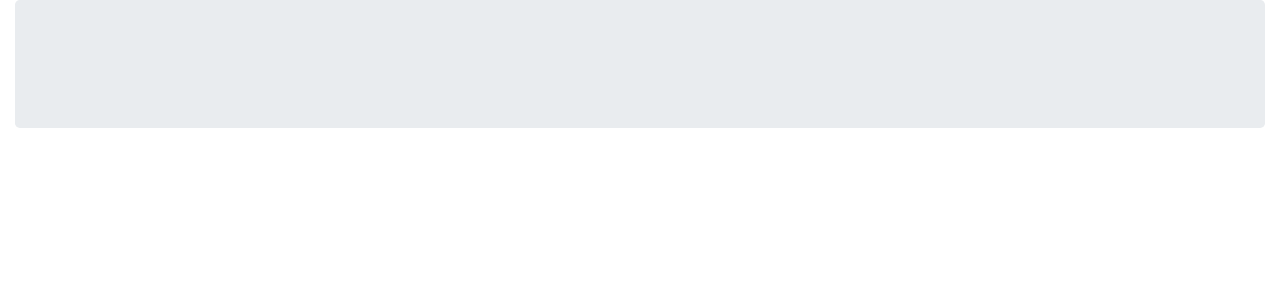
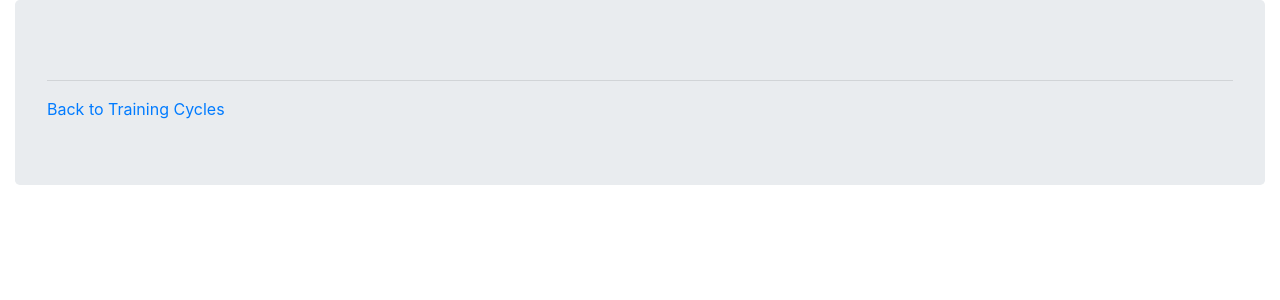
Before and after one commit to Performance-Analytics/pa-toolkit, a Django app: template pstd/templates/pstd/edit.html in a window 1280 px wide. Shown: the part 24-324 px from the top of the page. Run offline with Django 3.2, Linux system fonts and the light colour scheme; the template is opened without the code that fills it, so the values that code supplies are empty; the visitor is signed in with stand-in values (Sample User, id 1); some libraries are stand-ins or nearby versions.

Commit message:
Add links back to PSTD training cycle page for convenience

```diff
--- a/pstd/templates/pstd/edit.html
+++ b/pstd/templates/pstd/edit.html
@@ -189,11 +189,14 @@
         </div>
         <input type="submit" class="btn btn-primary" value="Save training cycle">
     </form>
-    <hr>
     {% if training_cycle %}
+        <hr>
         <a href="{% url 'duplicate' training_cycle.id %}">Create a copy of this training cycle</a>
         <hr>
         <a href="{% url 'delete' training_cycle.id %}">Delete this training cycle</a>
     {% endif %}
 {% endif %}
+
+<hr>
+<a href="/pstd/">Back to Training Cycles</a>
 {% endblock %}
--- a/pstd/templates/pstd/session.html
+++ b/pstd/templates/pstd/session.html
@@ -67,4 +67,7 @@
         </div>
     </form>
     {% endif %}
+
+<hr>
+<a href="/pstd/">Back to Training Cycles</a>
 {% endblock %}
```
